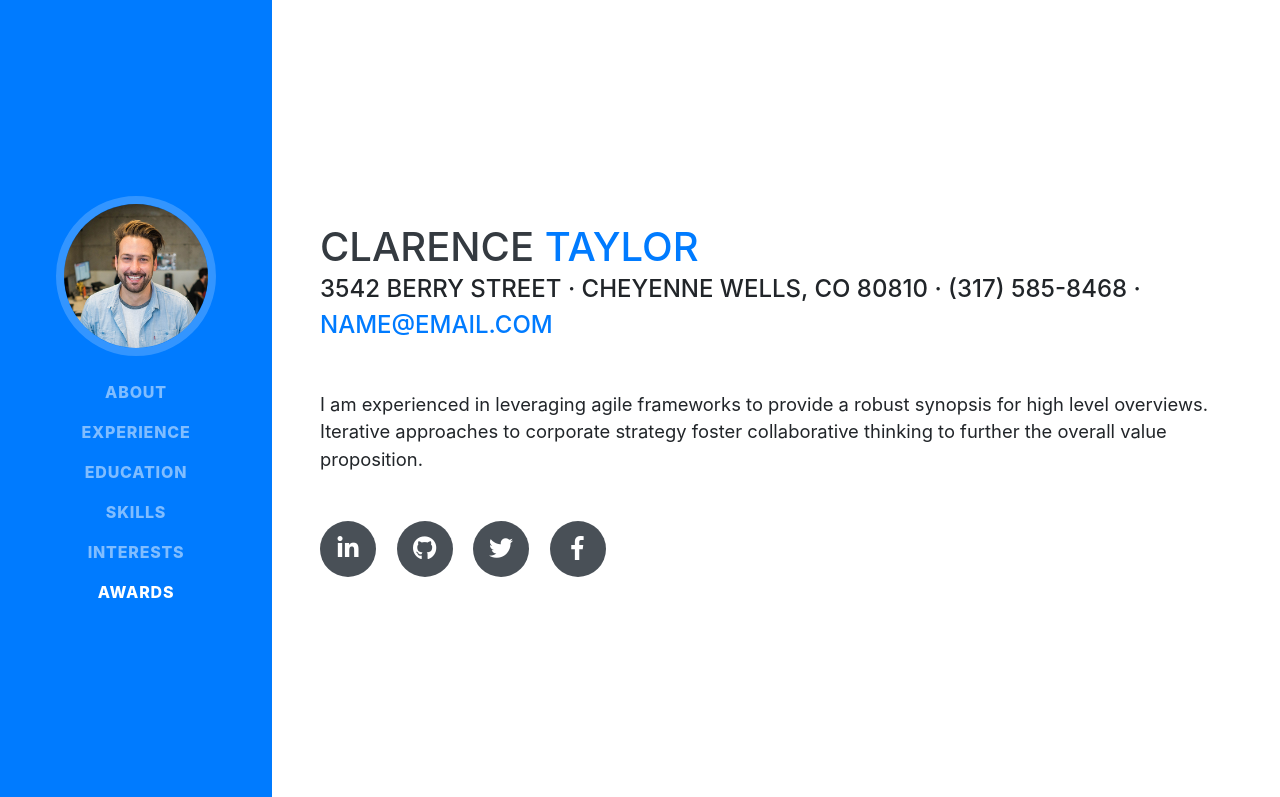
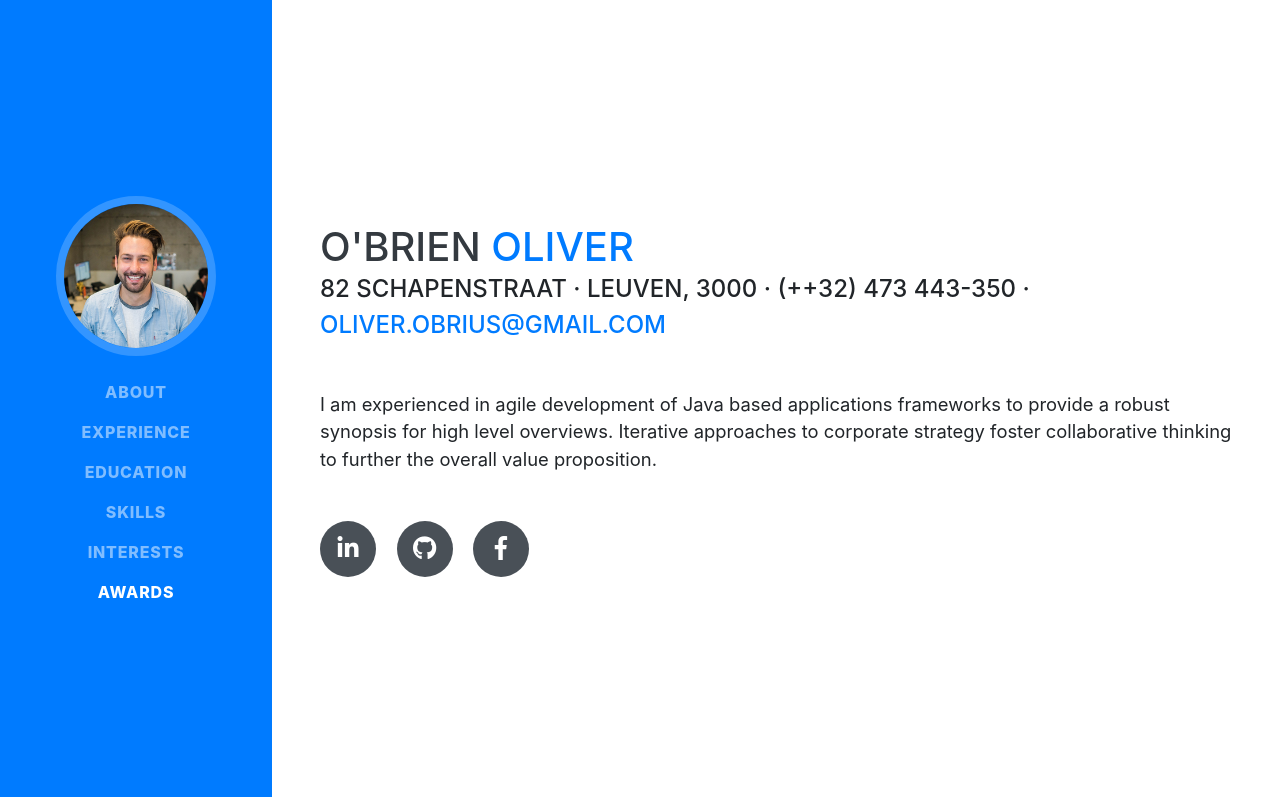
Before and after one commit to DasDreadNought/DasDreadNought.github.io, a website with bundled scripts: page index.html in a window 1280 px wide. Shown: the top 797 px of the page. Built offline with nearby package versions, Linux system fonts and the light colour scheme; a web font is replaced by a local one.

Commit message:
update 1

```diff
--- a/index.html
+++ b/index.html
@@ -27,7 +27,7 @@
 
   <nav class="navbar navbar-expand-lg navbar-dark bg-primary fixed-top" id="sideNav">
     <a class="navbar-brand js-scroll-trigger" href="#page-top">
-      <span class="d-block d-lg-none">Clarence Taylor</span>
+      <span class="d-block d-lg-none">O'Brien Oliver</span>
       <span class="d-none d-lg-block">
         <img class="img-fluid img-profile rounded-circle mx-auto mb-2" src="img/profile.jpg" alt="">
       </span>
@@ -63,24 +63,24 @@
 
     <section class="resume-section p-3 p-lg-5 d-flex align-items-center" id="about">
       <div class="w-100">
-        <h1 class="mb-0">Clarence
-          <span class="text-primary">Taylor</span>
+        <h1 class="mb-0">O'Brien
+          <span class="text-primary">Oliver</span>
         </h1>
-        <div class="subheading mb-5">3542 Berry Street · Cheyenne Wells, CO 80810 · (317) 585-8468 ·
-          <a href="mailto:name@email.com">name@email.com</a>
+        <div class="subheading mb-5">82 Schapenstraat · Leuven, 3000 · (++32) 473 443-350 ·
+          <a href="mailto:name@email.com">oliver.obrius@gmail.com</a>
         </div>
-        <p class="lead mb-5">I am experienced in leveraging agile frameworks to provide a robust synopsis for high level overviews. Iterative approaches to corporate strategy foster collaborative thinking to further the overall value proposition.</p>
+        <p class="lead mb-5">I am experienced in agile development of Java based applications
+                          frameworks to provide a robust synopsis for high level overviews.
+                          Iterative approaches to corporate strategy foster collaborative
+                          thinking to further the overall value proposition.</p>
         <div class="social-icons">
           <a href="#">
             <i class="fab fa-linkedin-in"></i>
           </a>
-          <a href="#">
+          <a href="https://github.com/DasDreadNought">
             <i class="fab fa-github"></i>
           </a>
-          <a href="#">
-            <i class="fab fa-twitter"></i>
-          </a>
-          <a href="#">
+          <a href="https://www.facebook.com/oliverian.obrien?ref=bookmarks">
             <i class="fab fa-facebook-f"></i>
           </a>
         </div>
```
